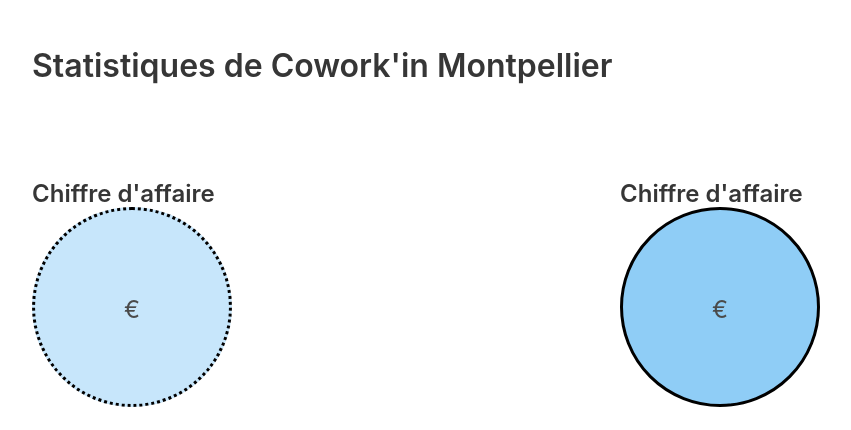
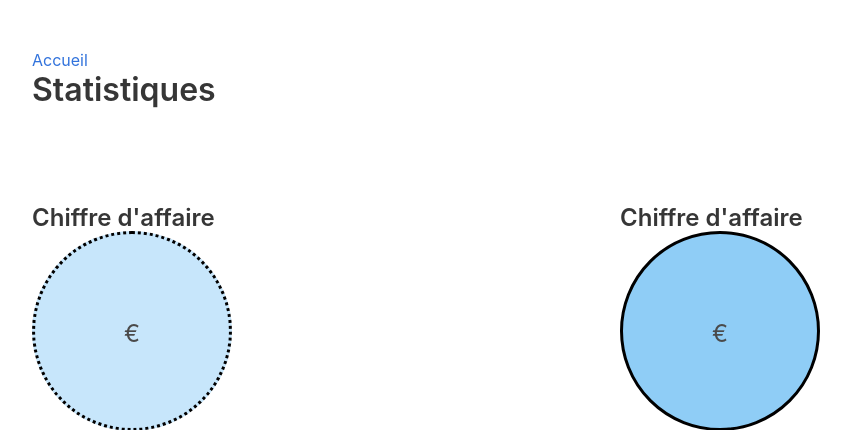
Before and after one commit to ioO/django-billjobs, a Django app: template billjobs/templates/billjobs/statistics.html in a window 1280 px wide. Shown: the top 430 px of the page, without its empty margins (32-883 px from the left). Run offline with Django 3.2, Linux system fonts and the light colour scheme; the template is opened without the code that fills it, so the values that code supplies are empty; parts of the project's set-up code (start-up, migrations or seed data) failed here and were passed over.

Commit message:
feat(stats): remove site title, add link to admin index

```diff
--- a/billjobs/templates/billjobs/statistics.html
+++ b/billjobs/templates/billjobs/statistics.html
@@ -2,8 +2,8 @@
 {% block body %}
 <section class="section">
   <div class="container">
-    <h2 class="title is-3">Statistiques de Cowork'in Montpellier</h2>
-
+    <a href="{% url 'admin:index' %}">Accueil</a>
+    <h2 class="title is-3">Statistiques</h2>
   </div>
   </section>
 
```
